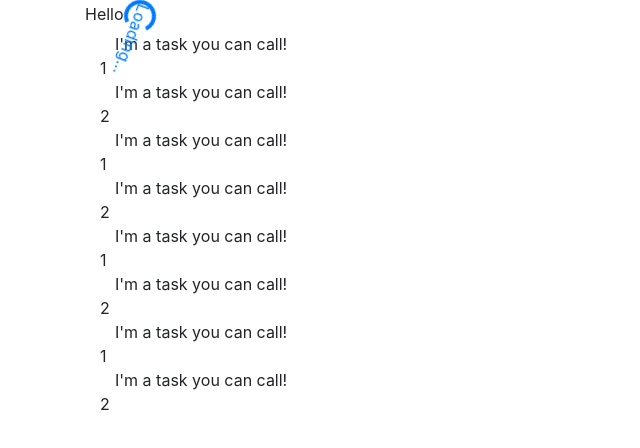
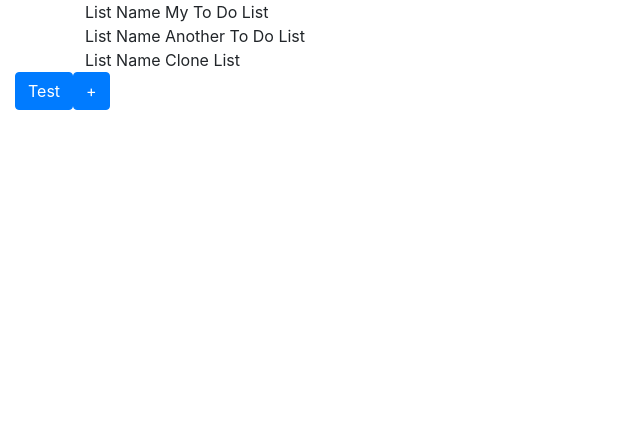
Before and after one commit to Haruaka/fantastic-carnival, a React (Create React App) app in the folder todoapp/: page / in a window 1280 px wide. Shown: the top 448 px of the page, without its empty margins (0-640 px from the left). Built offline with nearby package versions, Linux system fonts and the light colour scheme.

Commit message:
Add navigation to application

```diff
--- a/todoapp/src/App.js
+++ b/todoapp/src/App.js
@@ -1,19 +1,22 @@
 //Hook-based React Practice Assignment
 import React, { useState } from "react";
-import List from "./components/List";
+
+import ListView from "./views/ListView";
+import TaskView from "./views/TaskView";
+
+const data = [{ id: 1, name: "My To Do List", tasks: [{id: 1, desc: "Clean my room", isComplete: false}, {id: 2, desc: "Wash the Dishes", isComplete: false}, {id: 3, desc: "Do my Homework", isComplete: false}] }, { id: 2, name: "Another To Do List", tasks: [{id: 1, desc: "Clean my room", isComplete: false}] }, { id: 3, name: "Clone List", tasks: [{id: 1, desc: "Clean my room", isComplete: false}, {id: 2, desc: "Wash the Dishes", isComplete: false}, {id: 3, desc: "Do my Homework", isComplete: false}]}];
 
 // THE COMPONENT =====================================================
 export default function App() {
-  return (
-    <div class="container">
-    Hello
-    <div class="spinner-border text-primary" role="status">
-      <span class="visually-hidden">Loading...</span>
-    </div>
-    <List/>
-    <List/>
-    <List/>
-    <List/>
-  </div>
-  )
+  const [viewState, setViewState] = useState(0);
+
+  const changeView = (num) => {
+    setViewState(num);
+  }
+
+  if (viewState > 0) {
+    return <TaskView list={data[0]} changeView={changeView}/>
+  }
+
+  return <ListView lists={data} changeView={changeView}/>
 }
--- a/todoapp/src/components/List.js
+++ b/todoapp/src/components/List.js
@@ -1,13 +1,18 @@
 //Hook-based React Practice Assignment
+/*
+List Object:
+{
+  name: string,
+  tasks: [object]
+}
+*/
 import React, { useState } from "react";
-import Task from "./Task";
 
 // THE COMPONENT =====================================================
-export default function List() {
+export default function List(props) {
   return (
     <div class="container">
-        <Task/> 1
-        <Task/> 2
+      List Name {props.list.name}
     </div>
   )
 }
--- a/todoapp/src/components/Task.js
+++ b/todoapp/src/components/Task.js
@@ -1,11 +1,20 @@
 //Hook-based React Practice Assignment
+
+/*
+Task Object:
+{
+  id: number,
+  task: string,
+  isComplete: boolean,
+}
+*/
 import React, { useState } from "react";
 
 // THE COMPONENT =====================================================
-export default function Task() {
+export default function Task(props) {
   return (
     <div class="container">
-        I'm a task you can call!
+      {props.task.id} + {props.task.desc}
     </div>
   )
 }
--- /dev/null
+++ b/todoapp/src/views/ListView.js
@@ -0,0 +1,21 @@
+//Hook-based React Practice Assignment
+import React, { useState } from "react";
+import List from "../components/List";
+
+// THE COMPONENT =====================================================
+export default function ListView(props) {
+  return (
+    <div class="container-fluid">
+      {props.lists.map(list => {
+        return <List key={list.id} list={list}/>
+      })}
+      <button type="button" className="btn btn-primary" onClick={() => props.changeView(1)}>Test</button>
+      <button type="button" className="btn btn-primary">+</button>
+    </div>
+  )
+}
+/*
+      {props.lists.forEach(list => {
+        return <List data={list}/>
+      })}
+*/
--- /dev/null
+++ b/todoapp/src/views/TaskView.js
@@ -0,0 +1,16 @@
+//Hook-based React Practice Assignment
+import React, { useState } from "react";
+import Task from "../components/Task";
+
+// THE COMPONENT =====================================================
+export default function TaskView(props) {
+
+  return (
+    <div class="container-fluid">
+      {props.list.tasks.map(task => {
+        return <Task key={task.id} task={task}/>
+      })}
+      <button type="button" className="btn btn-primary" onClick={() => props.changeView(0)}>Return</button>
+    </div>
+  )
+}
```
Also changed, not shown: 1 other file (tests, documents, lock files or other folders).
